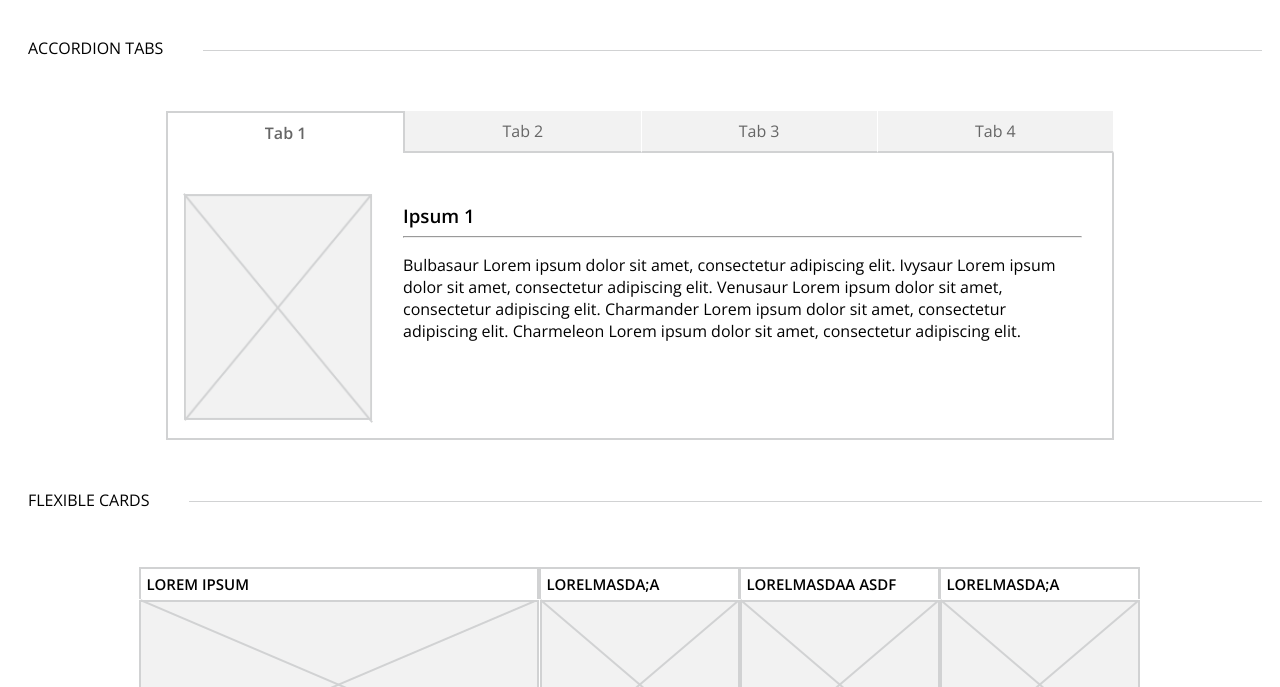
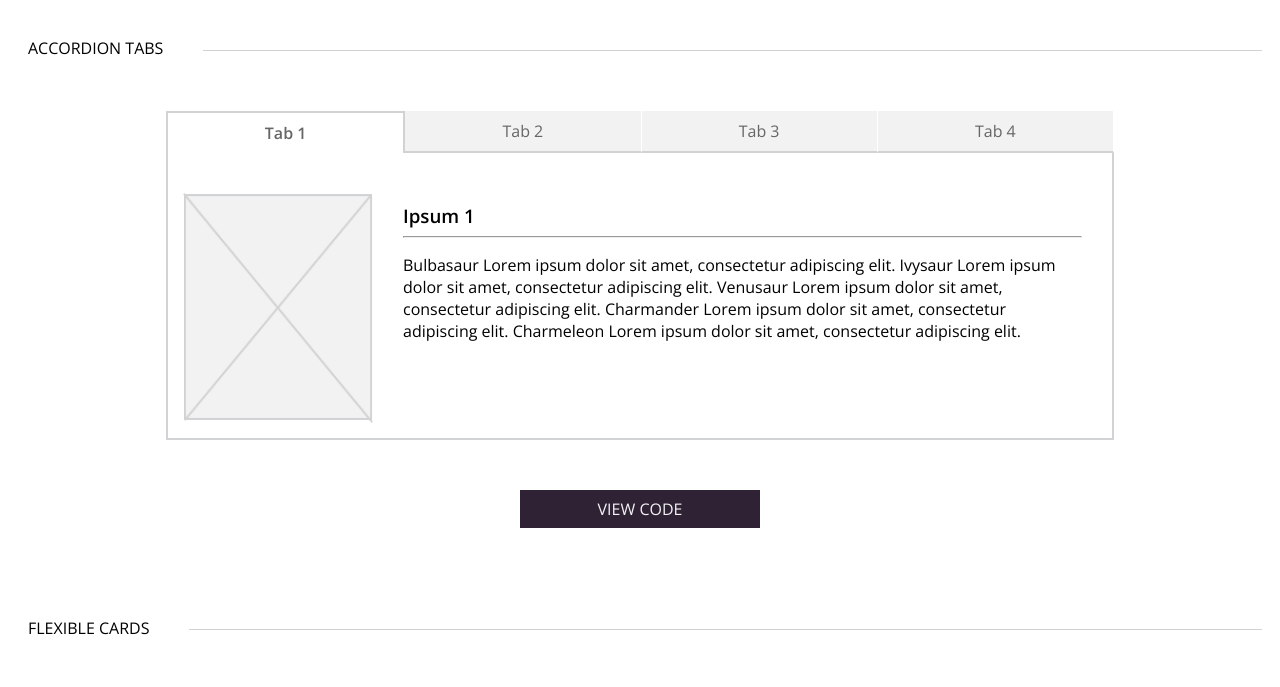
Before and after one commit to juliankyer/pattrn-party, a plain HTML site: page index.html in a window 1280 px wide. Shown: the part 67-754 px from the top of the page. Drawn offline with nearby package versions, Linux system fonts and the light colour scheme.

Commit message:
Add links to code

```diff
--- a/index.html
+++ b/index.html
@@ -1,7 +1,7 @@
 <!DOCTYPE html>
 <html>
   <head>
-    <meta charset="utf-8">
+    <meta charset="utf-8" name="viewport" content="width=device-width, initial-scale=1">
     <title>Pattrn Party</title>
     <link href="https://fonts.googleapis.com/css?family=Open+Sans:300,600" rel="stylesheet">
     <link rel="stylesheet" href="styles/styles.css" type="text/css">
@@ -90,10 +90,12 @@
       </div>
     </div>
 
+    <div class="link-wrapper">
+      <a href="https://codepen.io/juliankyer/pen/pPYjoV" target="blank">View Code</a>
+    </div>
+
     <h3 class="divider"><span>Flexible Cards</span></h3>
-
     <div class="flexible-cards">
-
       <div class="card-wrapper wide-card">
         <h1>Lorem Ipsum</h1>
         <img src="./styles/images/rect-wide.png">
@@ -102,7 +104,6 @@
         <h1>Lorelmasda;a</h1>
         <img src="./styles/images/rect-narrow.png">
       </div>
-
       <div class="card-wrapper narrow-card">
         <h1>Lorelmasdaa asdf</h1>
         <img src="./styles/images/rect-narrow.png">
@@ -115,7 +116,6 @@
         <h1>Lorelmasda;a</h1>
         <img src="./styles/images/rect-narrow.png">
       </div>
-
       <div class="card-wrapper narrow-card">
         <h1>Lorelma</h1>
         <img src="./styles/images/rect-narrow.png">
@@ -126,6 +126,9 @@
       </div>
     </div>
 
+    <div class="link-wrapper">
+      <a href="https://codepen.io/juliankyer/pen/oWVjXg" target="blank">View Code</a>
+    </div>
 
     <script src="http://ajax.googleapis.com/ajax/libs/jquery/3.1.1/jquery.min.js"></script>
     <script>window.jQuery || document.write('<script src="./jquery.js"><\/script>')</script>
--- a/styles/styles.css
+++ b/styles/styles.css
@@ -44,6 +44,25 @@ h1, h2 {
 header span {
   color: #34D1D1;
 }
+
+/*VIEW CODE LINK*/
+.link-wrapper {
+  display: flex;
+  justify-content: center;
+}
+
+a {
+  color: #F2F2F2;
+  background-color: #2F2235;
+  width: 200px;
+  font-family: "Open Sans", sans-serif;
+  text-decoration: none;
+  text-align: center;
+  text-transform: uppercase;
+  padding: 8px 20px;
+  margin: 40px auto;
+}
+
 
 /*SECTION DIVIDER*/
 
```
